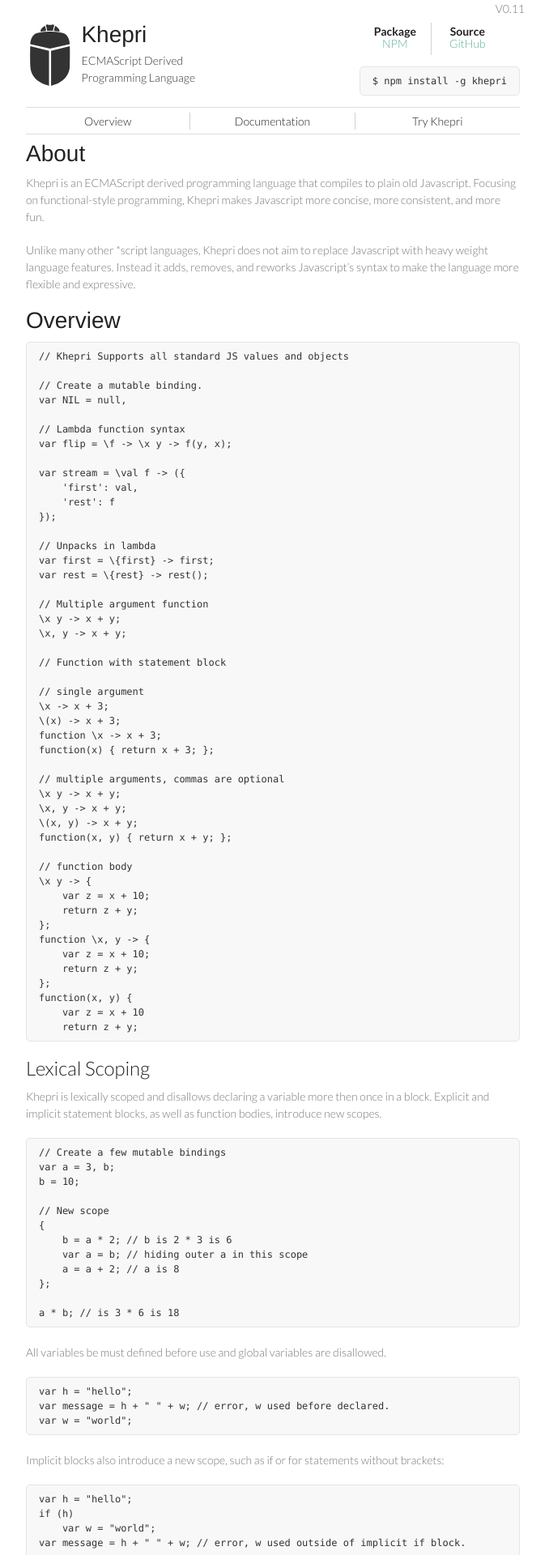
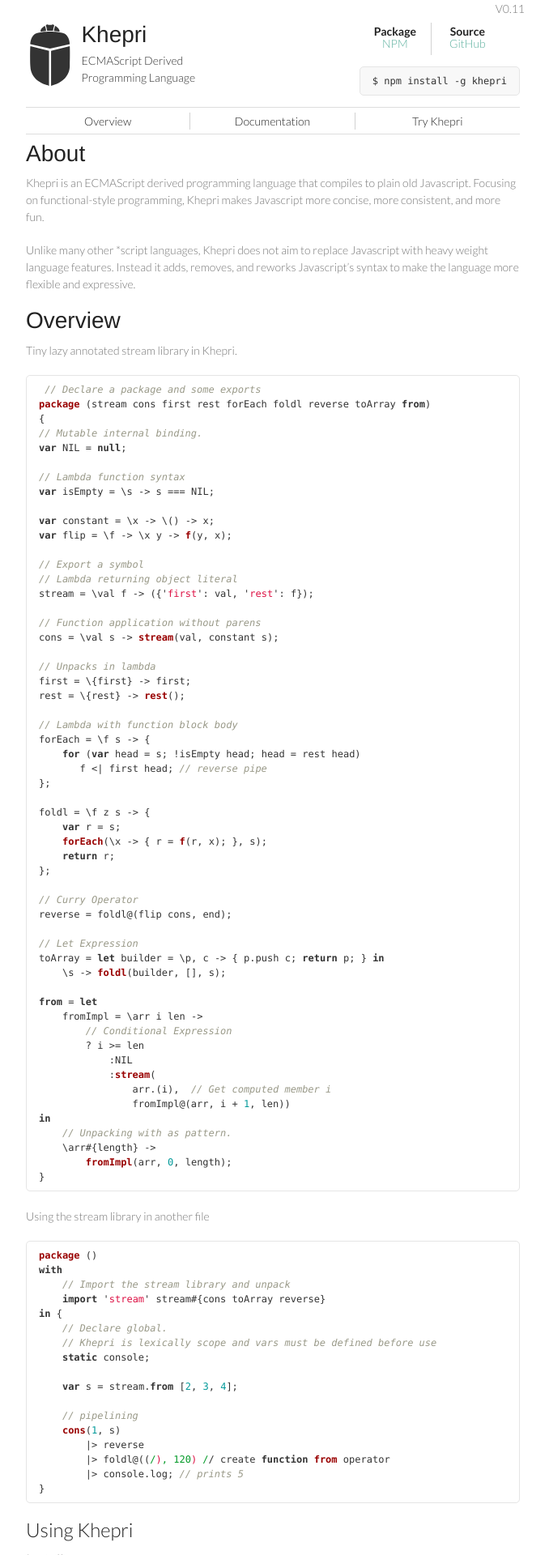
Before and after one commit to mattbierner/khepri, a Jekyll site: the page built from index.md, in a window 1280 px wide. Shown: the top 1920 px of the page at 81% size, without its empty margins (303-981 px from the left). Built offline with Jekyll 4.4.1, drawn with Linux system fonts in a browser that asks for light colours; some of the changed text lies outside the part shown.

Commit message:
Added example

````diff
--- a/index.md
+++ b/index.md
@@ -10,232 +10,111 @@
 Instead it adds, removes, and reworks Javascript's syntax to make the language more flexible and expressive.
 
 # Overview
+Tiny lazy annotated stream library in Khepri.
 
-    // Khepri Supports all standard JS values and objects
+```javascript
+ // Declare a package and some exports
+package (stream cons first rest forEach foldl reverse toArray from)
+{
+// Mutable internal binding.
+var NIL = null;
 
-    // Create a mutable binding.
-    var NIL = null,
+// Lambda function syntax
+var isEmpty = \s -> s === NIL;
 
-    // Lambda function syntax
-    var flip = \f -> \x y -> f(y, x);
+var constant = \x -> \() -> x;
+var flip = \f -> \x y -> f(y, x);
 
-    var stream = \val f -> ({
-        'first': val,
-        'rest': f
-    });
+// Export a symbol
+// Lambda returning object literal
+stream = \val f -> ({'first': val, 'rest': f});
 
-    // Unpacks in lambda
-    var first = \{first} -> first;
-    var rest = \{rest} -> rest();
+// Function application without parens
+cons = \val s -> stream(val, constant s);
 
-    // Multiple argument function
-    \x y -> x + y;
-    \x, y -> x + y;
+// Unpacks in lambda
+first = \{first} -> first;
+rest = \{rest} -> rest();
 
-    // Function with statement block
-
-    // single argument
-    \x -> x + 3;
-    \(x) -> x + 3;
-    function \x -> x + 3;
-    function(x) { return x + 3; };
-
-    // multiple arguments, commas are optional
-    \x y -> x + y;
-    \x, y -> x + y;
-    \(x, y) -> x + y;
-    function(x, y) { return x + y; };
-
-    // function body
-    \x y -> {
-        var z = x + 10;
-        return z + y;
-    };
-    function \x, y -> {
-        var z = x + 10;
-        return z + y;
-    };
-    function(x, y) {
-        var z = x + 10
-        return z + y;
-
-## Lexical Scoping
-Khepri is lexically scoped and disallows declaring a variable more then once in
-a block. Explicit and implicit statement blocks, as well as function bodies, introduce
-new scopes.
-
-```
-// Create a few mutable bindings
-var a = 3, b;
-b = 10;
-
-// New scope
-{
-    b = a * 2; // b is 2 * 3 is 6
-    var a = b; // hiding outer a in this scope
-    a = a + 2; // a is 8
+// Lambda with function block body
+forEach = \f s -> {
+    for (var head = s; !isEmpty head; head = rest head)
+       f <| first head; // reverse pipe
 };
 
-a * b; // is 3 * 6 is 18
-```
+foldl = \f z s -> {
+    var r = s;
+    forEach(\x -> { r = f(r, x); }, s);
+    return r;
+};
 
-All variables be must defined before use and global variables are disallowed.
+// Curry Operator
+reverse = foldl@(flip cons, end);
 
-```
-var h = "hello";
-var message = h + " " + w; // error, w used before declared.
-var w = "world";
-```
+// Let Expression
+toArray = let builder = \p, c -> { p.push c; return p; } in
+    \s -> foldl(builder, [], s);
 
-Implicit blocks also introduce a new scope, such as if or for statements without
-brackets:
-
-```
-var h = "hello";
-if (h)
-    var w = "world";
-var message = h + " " + w; // error, w used outside of implicit if block.
-```
-
-Duplicate variables in the same scope are disallowed:
-
-```
-var b = 3;
-var c = b;
-var b = c; // Error, b already declared.
-```
-
-Similarly, duplicate parameter names and let bindings in the same scope are disallowed:
-
-```
-\x, y, x -> x + y; // error, x defined twice.
-
-let x = 3, y = x + 10, x = y - 3 in x; // error, x defined twice.
-```
-
-### Imutable Bindings
-Only variable declarations create mutable bindings, meaning they can be reassigned.
-Those from packages imports, static declarations, catch clauses, function parameters,
-and let bindings are immutable cannot be reassigned.
-
-```
-var a = 4;
-a = 10; // ok;
-
-static g;
-g = 323; // Error, g is immutable
-
-var f = \x -> { var x = 3; return x + 1; }; // error, x is immutable in scope
-var f = \x -> { { var x = 3; return x + 1; } }; // ok, new scope
-```
-
-### Static for Globals
-Globals can used by declaring them with the 'static' keyword. 'static' is
-already a reserved work in ECMAScript 5.1. By default, builtin object globals
-are already declared, but this does not include any DOM objects.
-'static' only suppresses checks on the global variables, it does not effect the
-behavior of the program.
-
-```
-static define; // tell the compiler to expect a global called 'define'
-define([], function() {
-    var props = {'x': {'value': 3}};
-    return Object.keys({}, props); // 'Object' builtin ok even without explicit static.
-});
-```
-
-Use of a global can also be restricted to a block. This may help make intent
-clearer but does not change the meaning of the actual program
-
-```
-var a = \x -> {
-    static $;
-    return $('<div></div>');
-};
-```
-
-Static variables only declare that some variable exists. They are not automatically
-rewritten to point to globals.
-
-```
-var define = null;
-{
-    static define;
-    define(); // error since this is null();
+from = let
+    fromImpl = \arr i len ->
+        // Conditional Expression
+        ? i >= len
+            :NIL
+            :stream(
+                arr.(i),  // Get computed member i
+                fromImpl@(arr, i + 1, len))
+in
+    // Unpacking with as pattern.
+    \arr#{length} ->
+        fromImpl(arr, 0, length);
 }
 ```
 
+Using the stream library in another file
 
+```javascript
+package ()
+with
+    // Import the stream library and unpack
+    import 'stream' stream#{cons toArray reverse}
+in {
+    // Declare global.
+    // Khepri is lexically scope and vars must be defined before use
+    static console;
 
-## Lambda Function Syntax
+    var s = stream.from [2, 3, 4];
 
-### Lambda Function Expression Syntax
-Available syntaxes, along with the ECMAScript translation as last item, are shown here:
+    // pipelining
+    cons(1, s)
+        |> reverse
+        |> foldl@((/), 120) // create function from operator
+        |> console.log; // prints 5
+}
+```
+
+## Using Khepri
+
+### Install
 
 ```
-// single argument
-\x -> x + 3;
-\(x) -> x + 3;
-function \x -> x + 3;
-function(x) { return x + 3; };
-
-// multiple arguments, commas are optional
-\x y -> x + y;
-\x, y -> x + y;
-\(x, y) -> x + y;
-function(x, y) { return x + y; };
-
-// function body
-\x y -> {
-    var z = x + 10;
-    return z + y;
-};
-function \x, y -> {
-    var z = x + 10;
-    return z + y;
-};
-function(x, y) {
-    var z = x + 10
-    return z + y;
-};
-
-// No Arguments
-\ -> 3;
-\() -> 3;
-function \ -> 3;
-function() { return 3; };
-
-// Return empty object literal
-\() -> ({});
-
-// Right associativity
-\x -> \y -> x + y;
-function(x) { return function(y) { return x + y; }; };
-
-// Named function expression
-function f \x -> (x < 10 ? f(x + 1) : x);
-function f \x -> { return (x < 10 ? f(x + 1) : x); };
-function f (x) { return (x < 10 ? f(x + 1) : x); };
+$ npm install -g khepri`
 ```
 
-All scoping remains the same as in the translated version.
+### Compile
 
-#### Fat Arrows For this Unpacks
-Khepri remove the `this` expression (`this` is still a keyword) in favor of using
-explicit `this` bindings. The last element of an arguments pattern can optional be
-a `this` unpack of the form `= ID_PATTERN`:
+```
+# Compile file to stdout
+$ khepri file.kep
 
-    \x =self-> self.z + x;
-    function(x) { return this.z + x; };
+# Get help
+$ khepri --help
 
-The fat arrow ensures that you always explicitly state what `this` you are using:
+# Compile file to output file
+$ khepri file.kep -o build/file.js
 
-    var Obj = function\ x =self-> { self.x = x; };
-    Obj.prototype.getXGetter = \=self-> \() -> self.x;
+# Generate node package code in output
+$ khepri file.kep -o build/file.js --package_manager=node
 
-    new Obj(3).getXGetter()(); // 3 in khepri
-
-    // ECMAScript normally would be:
-    var Obj = function(x) { this.x = x; };
-    Obj.prototype.getXGetter = function() { return function() { return this.x; }; };
-    new Obj(3).getXGetter()(); // undefined since uses `this` of inner function.
+# Compile all *.kep files in a directory to an output directory
+$ khepri lib -o dist
+```
--- a/stylesheets/pygment_trac.css
+++ b/stylesheets/pygment_trac.css
@@ -1,70 +1,60 @@
-.highlight .hll { background-color: #404040 }
-.highlight  { color: #d0d0d0 }
-.highlight .c { color: #999999; font-style: italic } /* Comment */
-.highlight .err { color: #a61717; background-color: #e3d2d2 } /* Error */
-.highlight .g { color: #d0d0d0 } /* Generic */
-.highlight .k { color: #6ab825; font-weight: normal } /* Keyword */
-.highlight .l { color: #d0d0d0 } /* Literal */
-.highlight .n { color: #d0d0d0 } /* Name */
-.highlight .o { color: #d0d0d0 } /* Operator */
-.highlight .x { color: #d0d0d0 } /* Other */
-.highlight .p { color: #d0d0d0 } /* Punctuation */
-.highlight .cm { color: #999999; font-style: italic } /* Comment.Multiline */
-.highlight .cp { color: #cd2828; font-weight: normal } /* Comment.Preproc */
-.highlight .c1 { color: #999999; font-style: italic } /* Comment.Single */
-.highlight .cs { color: #e50808; font-weight: normal; background-color: #520000 } /* Comment.Special */
-.highlight .gd { color: #d22323 } /* Generic.Deleted */
-.highlight .ge { color: #d0d0d0; font-style: italic } /* Generic.Emph */
-.highlight .gr { color: #d22323 } /* Generic.Error */
-.highlight .gh { color: #ffffff; font-weight: normal } /* Generic.Heading */
-.highlight .gi { color: #589819 } /* Generic.Inserted */
-.highlight .go { color: #cccccc } /* Generic.Output */
-.highlight .gp { color: #aaaaaa } /* Generic.Prompt */
-.highlight .gs { color: #d0d0d0; font-weight: normal } /* Generic.Strong */
-.highlight .gu { color: #ffffff; text-decoration: underline } /* Generic.Subheading */
-.highlight .gt { color: #d22323 } /* Generic.Traceback */
-.highlight .kc { color: #6ab825; font-weight: normal } /* Keyword.Constant */
-.highlight .kd { color: #6ab825; font-weight: normal } /* Keyword.Declaration */
-.highlight .kn { color: #6ab825; font-weight: normal } /* Keyword.Namespace */
-.highlight .kp { color: #6ab825 } /* Keyword.Pseudo */
-.highlight .kr { color: #6ab825; font-weight: normal } /* Keyword.Reserved */
-.highlight .kt { color: #6ab825; font-weight: normal } /* Keyword.Type */
-.highlight .ld { color: #d0d0d0 } /* Literal.Date */
-.highlight .m { color: #3677a9 } /* Literal.Number */
-.highlight .s { color: #9dd5f1 } /* Literal.String */
-.highlight .na { color: #bbbbbb } /* Name.Attribute */
-.highlight .nb { color: #24909d } /* Name.Builtin */
-.highlight .nc { color: #447fcf; text-decoration: underline } /* Name.Class */
-.highlight .no { color: #40ffff } /* Name.Constant */
-.highlight .nd { color: #ffa500 } /* Name.Decorator */
-.highlight .ni { color: #d0d0d0 } /* Name.Entity */
-.highlight .ne { color: #bbbbbb } /* Name.Exception */
-.highlight .nf { color: #447fcf } /* Name.Function */
-.highlight .nl { color: #d0d0d0 } /* Name.Label */
-.highlight .nn { color: #447fcf; text-decoration: underline } /* Name.Namespace */
-.highlight .nx { color: #d0d0d0 } /* Name.Other */
-.highlight .py { color: #d0d0d0 } /* Name.Property */
-.highlight .nt { color: #6ab825;} /* Name.Tag */
-.highlight .nv { color: #40ffff } /* Name.Variable */
-.highlight .ow { color: #6ab825; font-weight: normal } /* Operator.Word */
-.highlight .w { color: #666666 } /* Text.Whitespace */
-.highlight .mf { color: #3677a9 } /* Literal.Number.Float */
-.highlight .mh { color: #3677a9 } /* Literal.Number.Hex */
-.highlight .mi { color: #3677a9 } /* Literal.Number.Integer */
-.highlight .mo { color: #3677a9 } /* Literal.Number.Oct */
-.highlight .sb { color: #9dd5f1 } /* Literal.String.Backtick */
-.highlight .sc { color: #9dd5f1 } /* Literal.String.Char */
-.highlight .sd { color: #9dd5f1 } /* Literal.String.Doc */
-.highlight .s2 { color: #9dd5f1 } /* Literal.String.Double */
-.highlight .se { color: #9dd5f1 } /* Literal.String.Escape */
-.highlight .sh { color: #9dd5f1 } /* Literal.String.Heredoc */
-.highlight .si { color: #9dd5f1 } /* Literal.String.Interpol */
-.highlight .sx { color: #ffa500 } /* Literal.String.Other */
-.highlight .sr { color: #9dd5f1 } /* Literal.String.Regex */
-.highlight .s1 { color: #9dd5f1 } /* Literal.String.Single */
-.highlight .ss { color: #9dd5f1 } /* Literal.String.Symbol */
-.highlight .bp { color: #24909d } /* Name.Builtin.Pseudo */
-.highlight .vc { color: #40ffff } /* Name.Variable.Class */
-.highlight .vg { color: #40ffff } /* Name.Variable.Global */
-.highlight .vi { color: #40ffff } /* Name.Variable.Instance */
-.highlight .il { color: #3677a9 } /* Literal.Number.Integer.Long */
+.highlight  { background: #ffffff; }
+.highlight .c { color: #999988; font-style: italic } /* Comment */
+/* .highlight . { color: #a61717; background-color: #e3d2d2 } Error */
+.highlight .k { font-weight: bold } /* Keyword */
+.highlight .err .o { font-weight: bold } /* Operator */
+.highlight .cm { color: #999988; font-style: italic } /* Comment.Multiline */
+.highlight .cp { color: #999999; font-weight: bold } /* Comment.Preproc */
+.highlight .c1 { color: #999988; font-style: italic } /* Comment.Single */
+.highlight .cs { color: #999999; font-weight: bold; font-style: italic } /* Comment.Special */
+.highlight .gd { color: #000000; background-color: #ffdddd } /* Generic.Deleted */
+.highlight .gd .x { color: #000000; background-color: #ffaaaa } /* Generic.Deleted.Specific */
+.highlight .ge { font-style: italic } /* Generic.Emph */
+.highlight .gr { color: #aa0000 } /* Generic.Error */
+.highlight .gh { color: #999999 } /* Generic.Heading */
+.highlight .gi { color: #000000; background-color: #ddffdd } /* Generic.Inserted */
+.highlight .gi .x { color: #000000; background-color: #aaffaa } /* Generic.Inserted.Specific */
+.highlight .go { color: #888888 } /* Generic.Output */
+.highlight .gp { color: #555555 } /* Generic.Prompt */
+.highlight .gs { font-weight: bold } /* Generic.Strong */
+.highlight .gu { color: #aaaaaa } /* Generic.Subheading */
+.highlight .gt { color: #aa0000 } /* Generic.Traceback */
+.highlight .kc { font-weight: bold } /* Keyword.Constant */
+.highlight .kd { font-weight: bold } /* Keyword.Declaration */
+.highlight .kp { font-weight: bold } /* Keyword.Pseudo */
+.highlight .kr { font-weight: bold } /* Keyword.Reserved */
+.highlight .kt { color: #445588; font-weight: bold } /* Keyword.Type */
+.highlight .m { color: #009999 } /* Literal.Number */
+.highlight .s { color: #d14 } /* Literal.String */
+.highlight .na { color: #008080 } /* Name.Attribute */
+.highlight .nb { color: #0086B3 } /* Name.Builtin */
+.highlight .nc { color: #445588; font-weight: bold } /* Name.Class */
+.highlight .no { color: #008080 } /* Name.Constant */
+.highlight .ni { color: #800080 } /* Name.Entity */
+.highlight .ne { color: #990000; font-weight: bold } /* Name.Exception */
+.highlight .nf { color: #990000; font-weight: bold } /* Name.Function */
+.highlight .nn { color: #555555 } /* Name.Namespace */
+.highlight .nt { color: #000080 } /* Name.Tag */
+.highlight .nv { color: #008080 } /* Name.Variable */
+.highlight .ow { font-weight: bold } /* Operator.Word */
+.highlight .w { color: #bbbbbb } /* Text.Whitespace */
+.highlight .mf { color: #009999 } /* Literal.Number.Float */
+.highlight .mh { color: #009999 } /* Literal.Number.Hex */
+.highlight .mi { color: #009999 } /* Literal.Number.Integer */
+.highlight .mo { color: #009999 } /* Literal.Number.Oct */
+.highlight .sb { color: #d14 } /* Literal.String.Backtick */
+.highlight .sc { color: #d14 } /* Literal.String.Char */
+.highlight .sd { color: #d14 } /* Literal.String.Doc */
+.highlight .s2 { color: #d14 } /* Literal.String.Double */
+.highlight .se { color: #d14 } /* Literal.String.Escape */
+.highlight .sh { color: #d14 } /* Literal.String.Heredoc */
+.highlight .si { color: #d14 } /* Literal.String.Interpol */
+.highlight .sx { color: #d14 } /* Literal.String.Other */
+.highlight .sr { color: #009926 } /* Literal.String.Regex */
+.highlight .s1 { color: #d14 } /* Literal.String.Single */
+.highlight .ss { color: #990073 } /* Literal.String.Symbol */
+.highlight .bp { color: #999999 } /* Name.Builtin.Pseudo */
+.highlight .vc { color: #008080 } /* Name.Variable.Class */
+.highlight .vg { color: #008080 } /* Name.Variable.Global */
+.highlight .vi { color: #008080 } /* Name.Variable.Instance */
+.highlight .il { color: #009999 } /* Literal.Number.Integer.Long */
````
